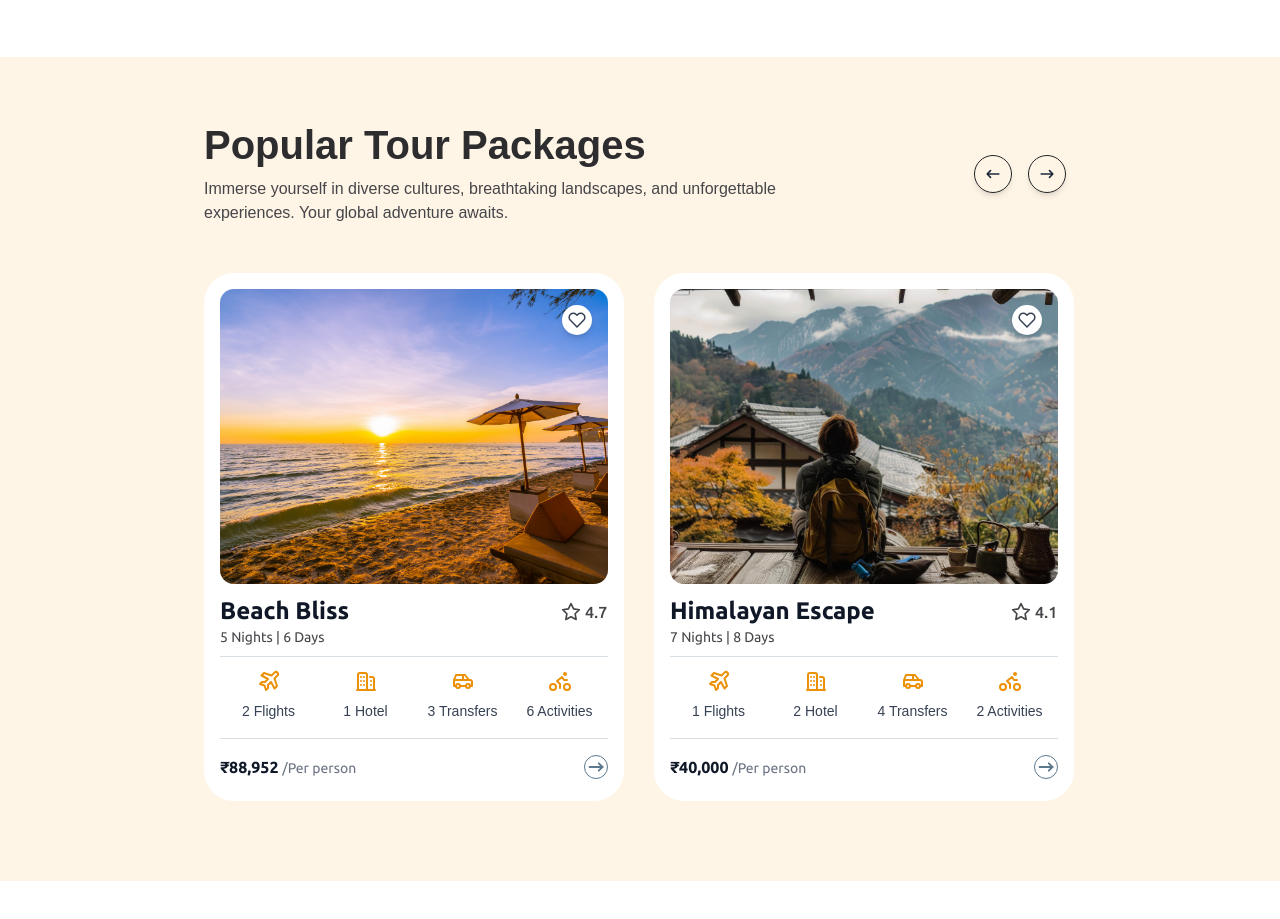
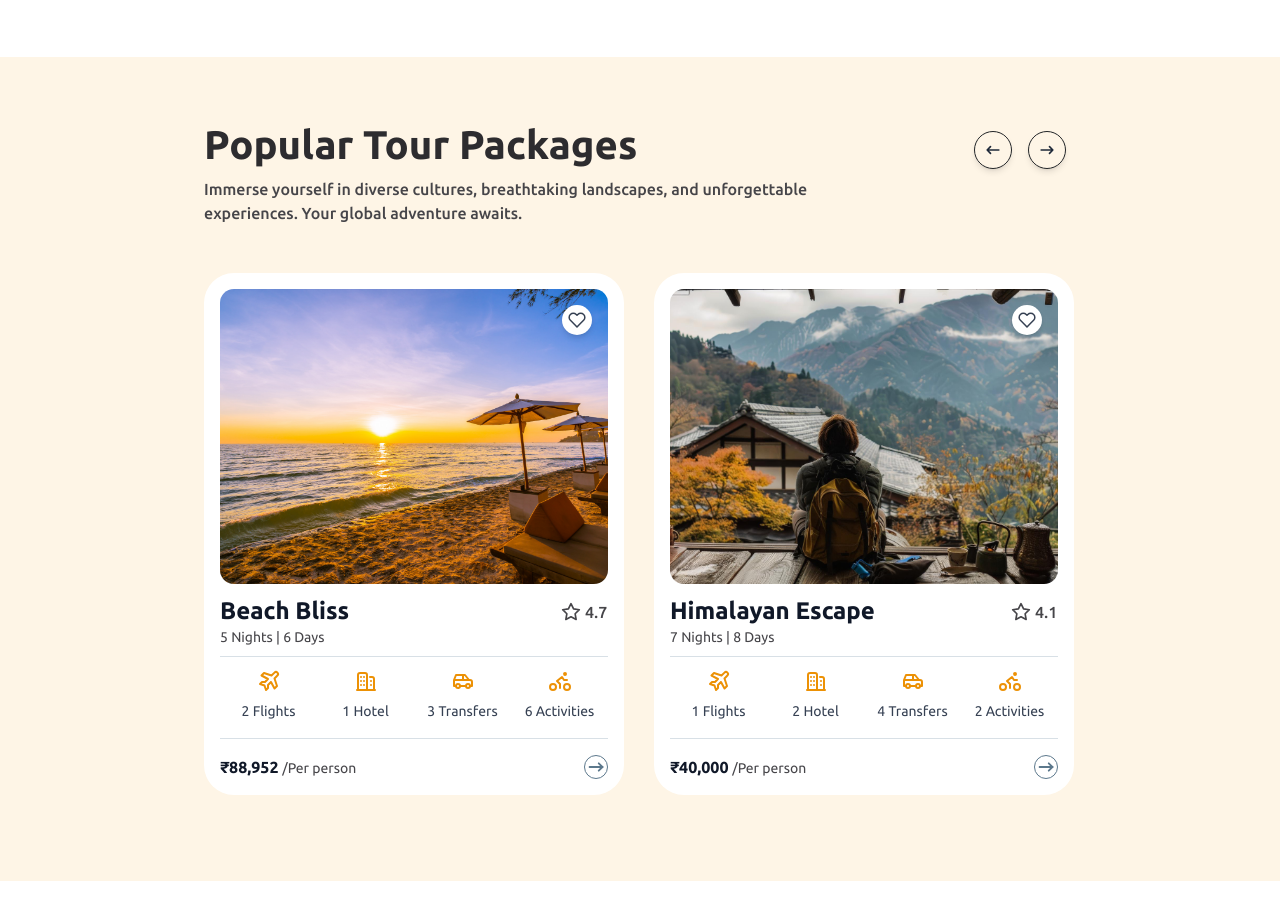
Before and after one commit to jncbhudiya/TravioGo, a Next.js app: page /-home in a window 1280 px wide. Shown: the part 2180-3099 px from the top of the page. Built offline with nearby package versions, Linux system fonts and the light colour scheme.

Commit message:
Popular Package Is Done

```diff
--- a/src/app/-home/-populartour/page.tsx
+++ b/src/app/-home/-populartour/page.tsx
@@ -35,16 +35,16 @@ function Populartour() {
         {/* Header Section */}
         <div className="flex flex-col md:flex-row w-full max-w-[1320px] mx-auto justify-between items-start md:items-end mb-10 md:mb-12 gap-6">
           <div className="w-full md:max-w-[645px] space-y-2">
-            <h2 className="text-2xl md:text-[40px] font-bold text-[#2D2C2F] font-ubuntu leading-[48px] tracking-normal">
+            <h2 className="text-2xl md:text-[40px] font-bold text-[#2D2C2F] font-[ubuntu] leading-[48px] tracking-normal">
               Popular Tour Packages
             </h2>
-            <p className="text-[#464549] text-sm md:text-[16px] font-medium font-ubuntu leading-[24px]">
+            <p className="text-[#464549] text-sm md:text-[16px] font-medium font-[ubuntu] leading-[24px]">
               Immerse yourself in diverse cultures, breathtaking landscapes, and
               unforgettable experiences. Your global adventure awaits.
             </p>
           </div>
 
-          <div className="flex gap-4 mb-8 mr-2.5">
+          <div className="flex gap-4 mb-14 mr-2.5">
             <button
               onClick={scrollLeft}
               className="w-[38px] h-[38px] p-2 border border-[#202326] rounded-full flex items-center justify-center shadow-md"
@@ -65,7 +65,7 @@ function Populartour() {
           className="flex w-full max-w-[1320px] mx-auto h-[544px] overflow-x-auto scroll-smooth snap-x snap-mandatory no-scrollbar gap-6 pb-4"
           ref={scrollRef}
         >
-          <div className="flex gap-[30px] snap-x snap-mandatory w-max">
+          <div className="flex gap-[30px] snap-x snap-mandatory w-max h-max">
             {tourPackages.map((pkg) => (
               <div
                 key={pkg.id}
@@ -106,19 +106,19 @@ function Populartour() {
 
                   {/* Icons Info */}
                   <div className="grid grid-cols-4 gap-y-3 text-center text-gray-700  text-[13px] sm:text-[14px] ">
-                    <div className="flex flex-col items-center gap-[8px]">
+                    <div className="flex flex-col items-center gap-[8px] font-[Ubuntu]">
                       <PlaneIcon />
                       <span>{pkg.flights} Flights</span>
                     </div>
-                    <div className="flex flex-col items-center gap-[8px]">
+                    <div className="flex flex-col items-center gap-[8px] font-[Ubuntu]">
                       <HotelIcon />
                       <span>{pkg.hotels} Hotel</span>
                     </div>
-                    <div className="flex flex-col items-center gap-[8px]">
+                    <div className="flex flex-col items-center gap-[8px] font-[Ubuntu]">
                       <CarIcon />
                       <span>{pkg.transfers} Transfers</span>
                     </div>
-                    <div className="flex flex-col items-center gap-[8px]">
+                    <div className="flex flex-col items-center gap-[8px] font-[Ubuntu]">
                       <ActivityIcon />
                       <span>{pkg.activities} Activities</span>
                     </div>
@@ -129,7 +129,7 @@ function Populartour() {
                 <div className="flex justify-between items-center pt-4">
                   <p className="text-gray-900 text-[16px] font-bold font-[Ubuntu]">
                     {pkg.price}{" "}
-                    <span className="text-sm font-normal text-gray-500 font-[Ubuntu]">
+                    <span className="text-sm font-normal text-[#464549] font-[Ubuntu]">
                       /Per person
                     </span>
                   </p>
```
